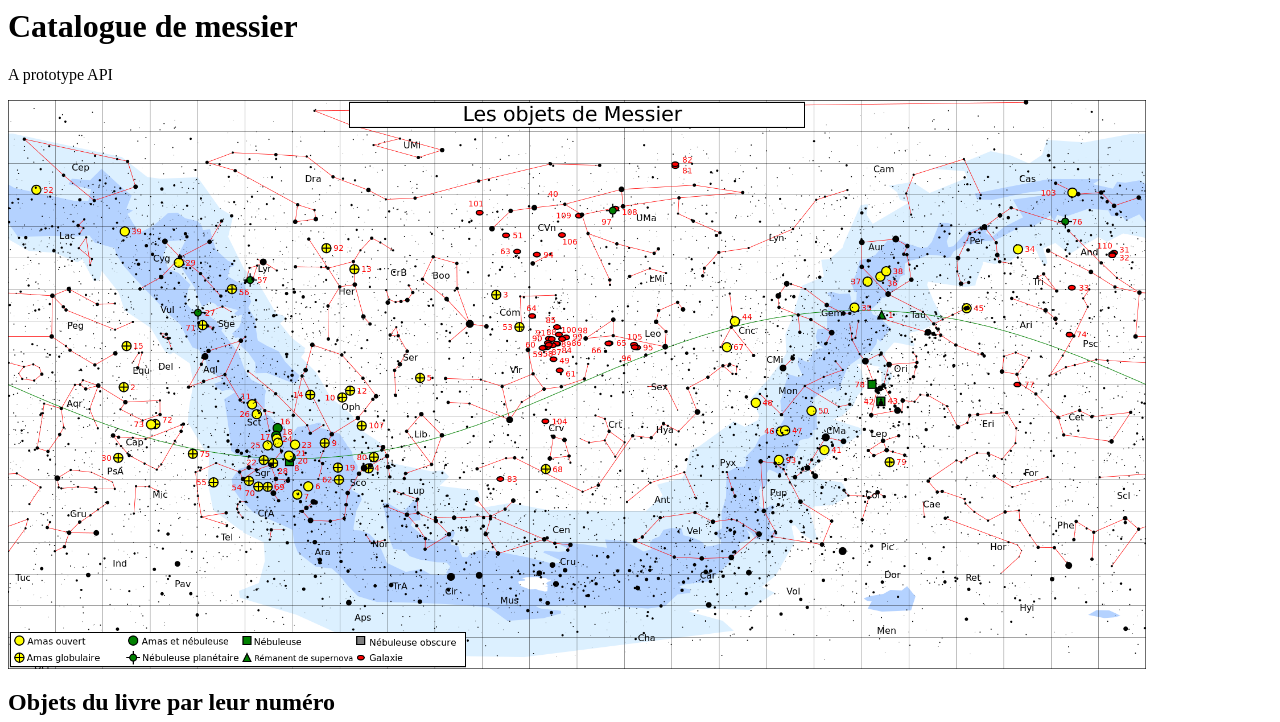
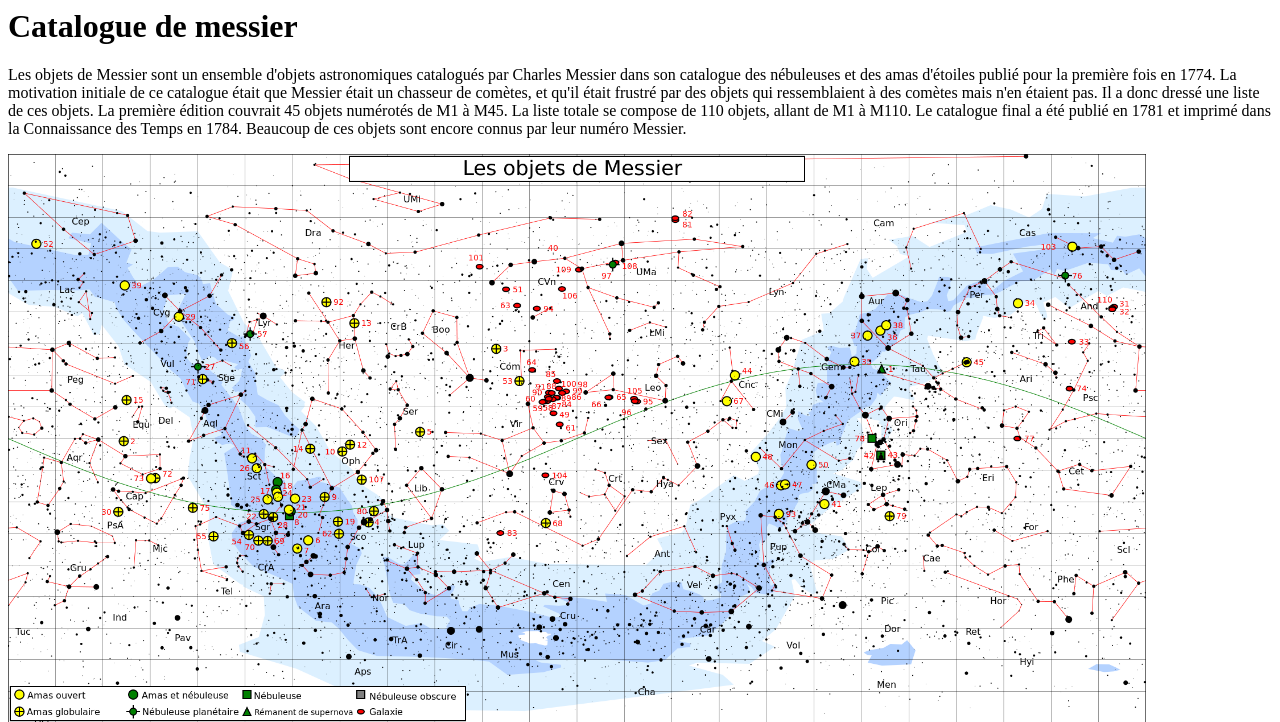
Before and after one commit to david-leroy/python-messier, a Flask app: page / in a window 1280 px wide. Shown: the top 722 px of the page. Run offline with Flask 2, Linux system fonts and the light colour scheme.

Commit message:
Modif templates

```diff
--- a/templates/index.html
+++ b/templates/index.html
@@ -4,7 +4,8 @@
   </head>
   <body>
     <h1>Catalogue de messier</h1>
-    <p>A prototype API</p>
+    <p>Les objets de Messier sont un ensemble d'objets astronomiques catalogués par Charles Messier dans son catalogue des nébuleuses et des amas d'étoiles publié pour la première fois en 1774. La motivation initiale de ce catalogue était que Messier était un chasseur de comètes, et qu'il était frustré par des objets qui ressemblaient à des comètes mais n'en étaient pas. Il a donc dressé une liste de ces objets. La première édition couvrait 45 objets numérotés de M1 à M45. La liste totale se compose de 110 objets, allant de M1 à M110. Le catalogue final a été publié en 1781 et imprimé dans la Connaissance des Temps en 1784. Beaucoup de ces objets sont encore connus par leur numéro Messier.</p>
+
     <img src="/static/images/messier.png" width="90%" height="auto">
   <h2>Objets du livre par leur numéro</h2>
     <table class="wikitable" style="width:100%; text-align:center; font-weight: bold;">
@@ -240,7 +241,6 @@
     <td style="background-color: #99CCCC"><a href="/api/v1/resources/messier?N_messier=M110" title="Mini-guide du catalogue Messier/Galaxies"><font style="color:white;">M110</font></a><font style="color:white;">
     </font></td></tr></tbody>
     </table>
-
 </body>
 
 </html>
```
